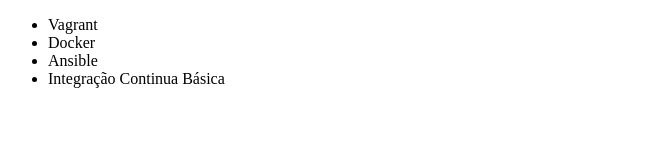
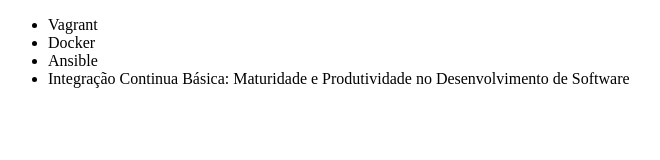
Before and after one commit to fernandolins89/fernando-git, a plain HTML site: page index.html in a window 1280 px wide. Shown: the whole page, without its empty margins (0-660 px from the left). Drawn offline with Linux system fonts and the light colour scheme.

Commit message:
Renomeando curso de Integração Contínua

```diff
--- a/index.html
+++ b/index.html
@@ -9,7 +9,7 @@
         <li>Vagrant</li>
         <li>Docker</li>
         <li>Ansible</li>
-        <li>Integração Continua Básica</li>
+        <li>Integração Continua Básica: Maturidade e Produtividade no Desenvolvimento de Software</li>
     </ul>
 </body>
 </html>
```
